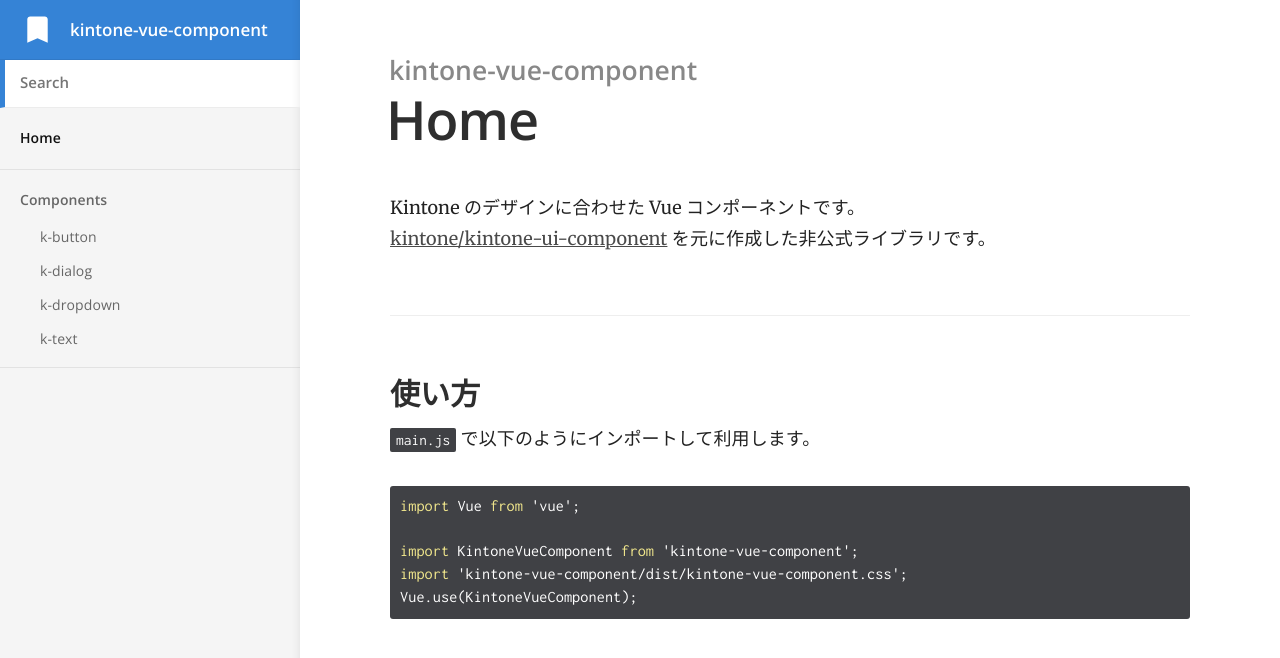
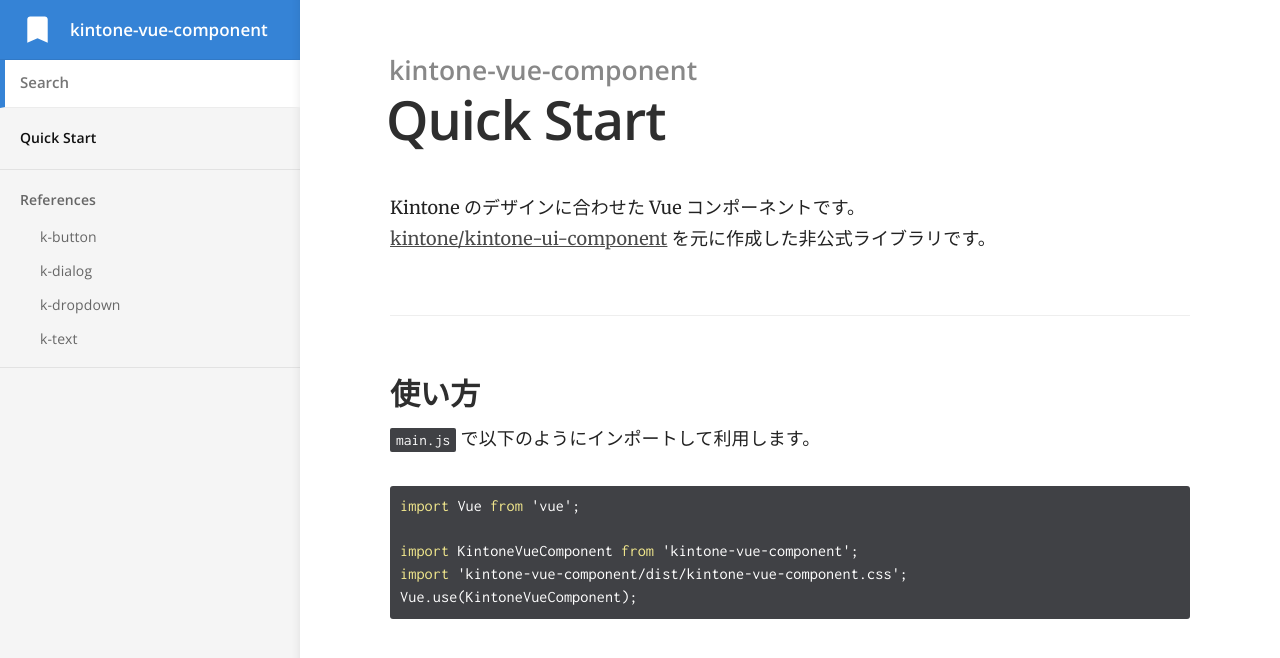
Before and after one commit to mid0111/kintone-vue-component, a Jekyll site: the page built from docs/index.md, in a window 1280 px wide. Shown: the top 658 px of the page. Built offline with Jekyll 4.4.1, drawn with Linux system fonts in a browser that asks for light colours.

Commit message:
ドキュメントの構成を変更

```diff
--- a/docs/_docs/Components/k-button.md
+++ b/docs/_docs/References/k-button.md
@@ -1,6 +1,6 @@
 ---
 title: k-button
-category: Components
+category: References
 order: 1
 demo: k-button
 ---
--- a/docs/_docs/Components/k-dialog.md
+++ b/docs/_docs/References/k-dialog.md
@@ -1,6 +1,6 @@
 ---
 title: k-dialog
-category: Components
+category: References
 order: 1
 demo: k-dialog
 ---
--- a/docs/_docs/Components/k-dropdown.md
+++ b/docs/_docs/References/k-dropdown.md
@@ -1,6 +1,6 @@
 ---
 title: k-dropdown
-category: Components
+category: References
 order: 1
 demo: k-dropdown
 ---
--- a/docs/_docs/Components/k-text.md
+++ b/docs/_docs/References/k-text.md
@@ -1,6 +1,6 @@
 ---
 title: k-text
-category: Components
+category: References
 order: 1
 demo: k-text
 ---
--- a/docs/index.md
+++ b/docs/index.md
@@ -1,5 +1,5 @@
 ---
-title: Home
+title: Quick Start
 ---
 
 Kintone のデザインに合わせた Vue コンポーネントです。
```
